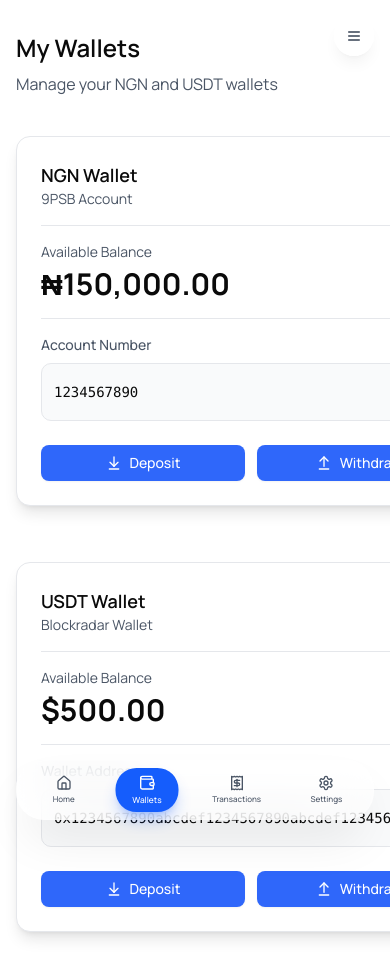
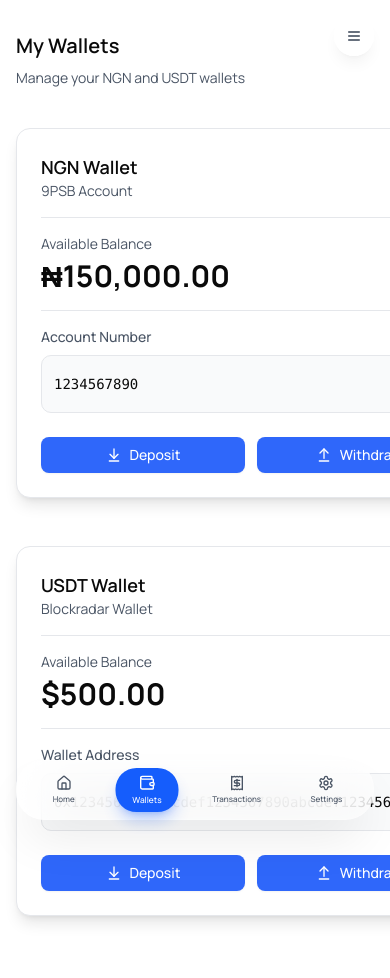
Before and after one commit to MilanCodesWebsites/finstack, a Next.js app: page /dashboard/wallets in a window 390 px wide. Shown: the top 978 px of the page. Built offline with nearby package versions, Linux system fonts and the light colour scheme.

Commit message:
Add files via upload

```diff
--- a/app/dashboard/wallets/page.tsx
+++ b/app/dashboard/wallets/page.tsx
@@ -7,11 +7,11 @@ export default async function WalletsPage() {
   return (
     <div className="space-y-6">
       <div className="animate-in fade-in slide-in-from-top-4 duration-500">
-        <h1 className="text-2xl md:text-3xl font-semibold text-foreground mb-2">My Wallets</h1>
-        <p className="text-gray-600">Manage your NGN and USDT wallets</p>
+        <h1 className="text-xl md:text-2xl lg:text-3xl font-semibold text-foreground mb-2">My Wallets</h1>
+        <p className="text-sm md:text-base text-gray-600">Manage your NGN and USDT wallets</p>
       </div>
 
-      <div className="grid md:grid-cols-2 gap-6 animate-in fade-in slide-in-from-bottom-4 duration-500 delay-100">
+      <div className="grid md:grid-cols-2 gap-4 md:gap-6 animate-in fade-in slide-in-from-bottom-4 duration-500 delay-100">
         {wallets.map((wallet) => (
           <WalletCard key={wallet.type} wallet={wallet} />
         ))}
```
